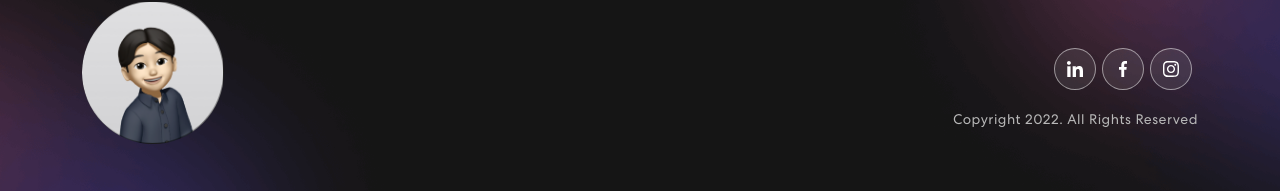
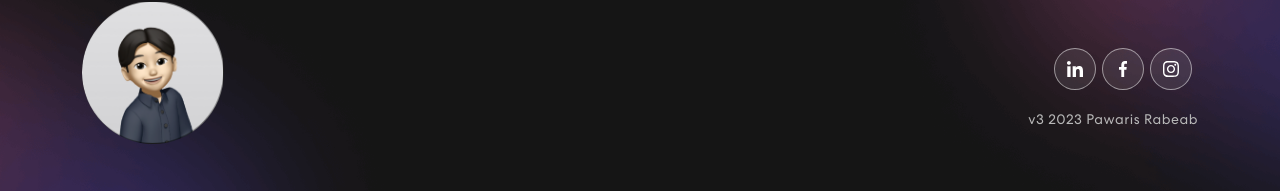
Before and after one commit to PawarisSueaaeim/Profile-v3, a React (Create React App) app: page / in a window 1280 px wide. Shown: the part 2822-3013 px from the top of the page. Built offline with nearby package versions, Linux system fonts and the light colour scheme.

Commit message:
update date

```diff
--- a/src/components/Footer.js
+++ b/src/components/Footer.js
@@ -18,7 +18,7 @@ export const Footer = () => {
               <a href="https://web.facebook.com/profile.php?id=100006235390790"><img src={navIcon2} alt="Icon" /></a>
               <a href="https://www.instagram.com/pawaris_10k/"><img src={navIcon3} alt="Icon" /></a>
             </div>
-            <p>Copyright 2022. All Rights Reserved</p>
+            <p>v3 2023 Pawaris Rabeab</p>
           </Col>
         </Row>
       </Container>
```
